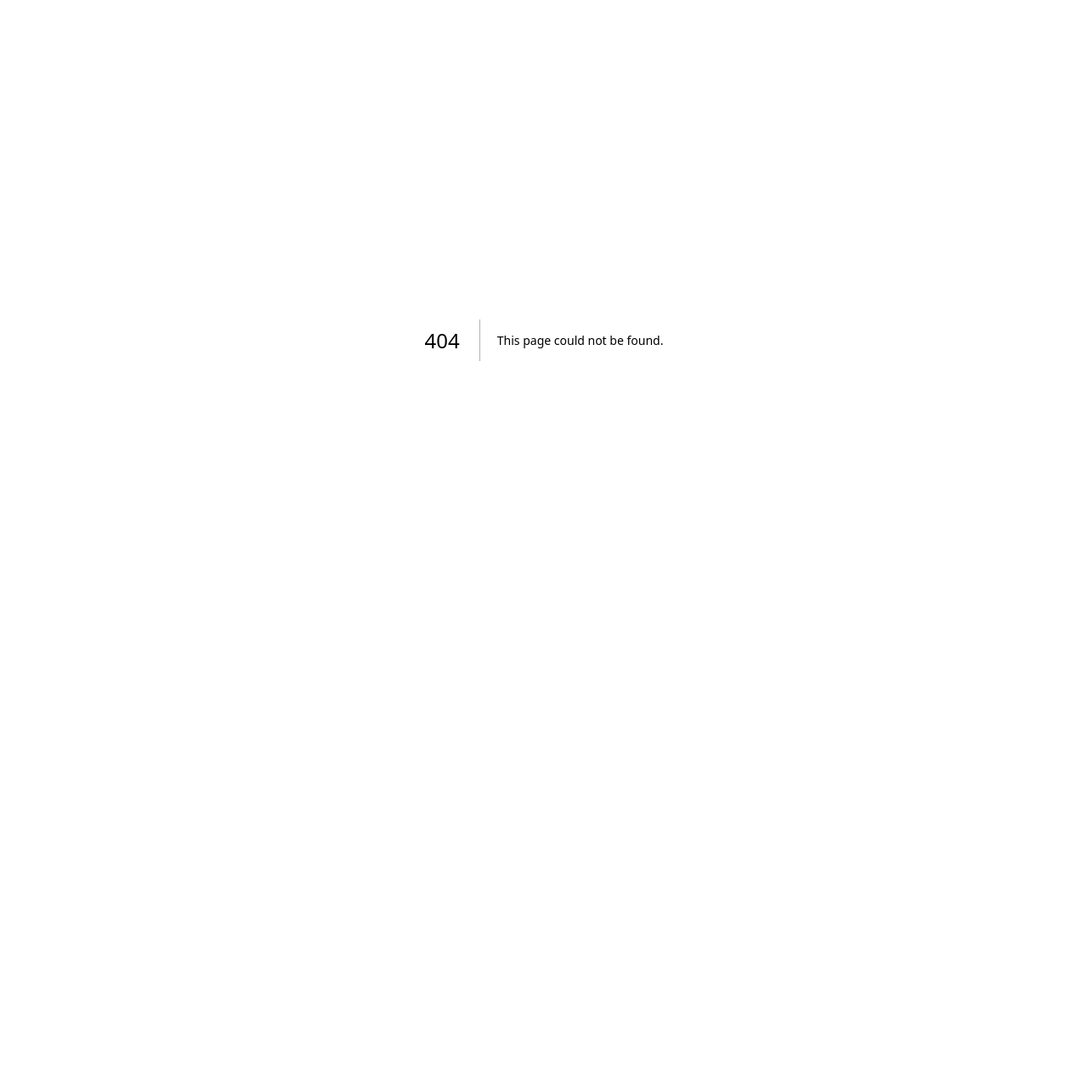
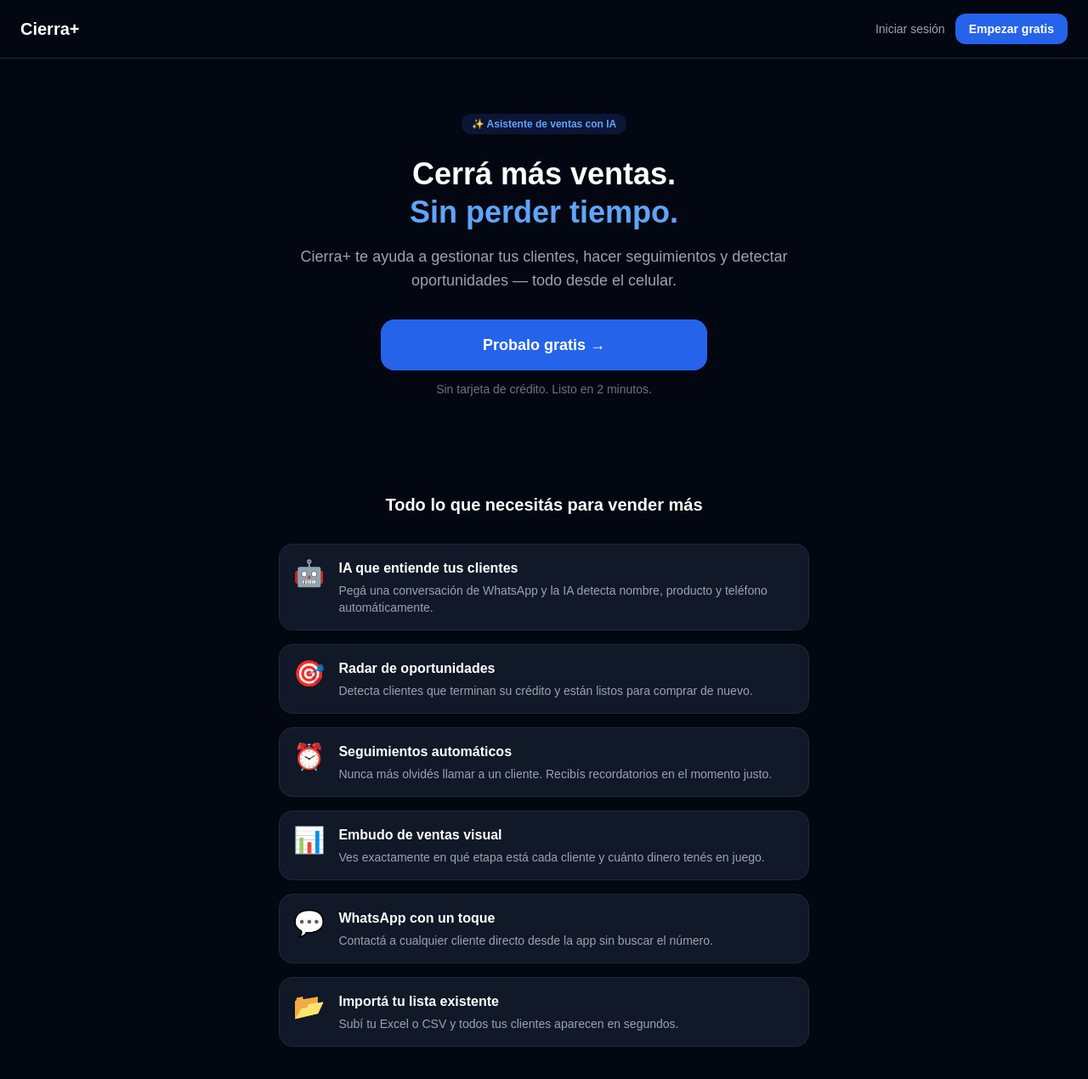
Before and after one commit to MathMontero/cierra-pro, a Next.js app: page /landing in a window 1280 px wide. Before the commit this address had no page. Shown: the top 1270 px of the page at 85% size. Before the commit the page ends 800 px from the top, so only its background shows below. Built offline with nearby package versions, Linux system fonts and the light colour scheme.

Commit message:
landing page principal

```diff
--- /dev/null
+++ b/src/app/landing/page.tsx
@@ -0,0 +1,101 @@
+'use client'
+
+export default function LandingPage() {
+  return (
+    <div className="min-h-screen bg-gray-950 text-white">
+      {/* Header */}
+      <div className="px-6 py-4 flex items-center justify-between border-b border-gray-800">
+        <h1 className="text-xl font-bold">Cierra+</h1>
+        <div className="flex gap-3">
+          <button onClick={() => window.location.href = '/login'} className="text-sm text-gray-400 hover:text-white">Iniciar sesión</button>
+          <button onClick={() => window.location.href = '/login'} className="bg-blue-600 hover:bg-blue-700 text-white text-sm font-semibold px-4 py-2 rounded-xl transition-colors">Empezar gratis</button>
+        </div>
+      </div>
+
+      {/* Hero */}
+      <div className="px-6 py-16 text-center max-w-2xl mx-auto">
+        <div className="inline-block bg-blue-900/30 text-blue-400 text-xs font-semibold px-3 py-1 rounded-full mb-6">
+          ✨ Asistente de ventas con IA
+        </div>
+        <h2 className="text-4xl font-bold mb-4 leading-tight">
+          Cerrá más ventas.<br/>
+          <span className="text-blue-400">Sin perder tiempo.</span>
+        </h2>
+        <p className="text-gray-400 text-lg mb-8">
+          Cierra+ te ayuda a gestionar tus clientes, hacer seguimientos y detectar oportunidades — todo desde el celular.
+        </p>
+        <button onClick={() => window.location.href = '/login'} className="bg-blue-600 hover:bg-blue-700 text-white font-bold px-8 py-4 rounded-2xl text-lg transition-colors w-full max-w-sm">
+          Probalo gratis →
+        </button>
+        <p className="text-gray-500 text-sm mt-3">Sin tarjeta de crédito. Listo en 2 minutos.</p>
+      </div>
+
+      {/* Features */}
+      <div className="px-6 py-12 max-w-2xl mx-auto">
+        <h3 className="text-center text-xl font-bold mb-8">Todo lo que necesitás para vender más</h3>
+        <div className="grid grid-cols-1 gap-4">
+          {[
+            { emoji: '🤖', title: 'IA que entiende tus clientes', desc: 'Pegá una conversación de WhatsApp y la IA detecta nombre, producto y teléfono automáticamente.' },
+            { emoji: '🎯', title: 'Radar de oportunidades', desc: 'Detecta clientes que terminan su crédito y están listos para comprar de nuevo.' },
+            { emoji: '⏰', title: 'Seguimientos automáticos', desc: 'Nunca más olvidés llamar a un cliente. Recibís recordatorios en el momento justo.' },
+            { emoji: '📊', title: 'Embudo de ventas visual', desc: 'Ves exactamente en qué etapa está cada cliente y cuánto dinero tenés en juego.' },
+            { emoji: '💬', title: 'WhatsApp con un toque', desc: 'Contactá a cualquier cliente directo desde la app sin buscar el número.' },
+            { emoji: '📂', title: 'Importá tu lista existente', desc: 'Subí tu Excel o CSV y todos tus clientes aparecen en segundos.' },
+          ].map((f, i) => (
+            <div key={i} className="bg-gray-900 rounded-2xl p-4 border border-gray-800 flex items-start gap-4">
+              <span className="text-3xl">{f.emoji}</span>
+              <div>
+                <p className="text-white font-semibold">{f.title}</p>
+                <p className="text-gray-400 text-sm mt-1">{f.desc}</p>
+              </div>
+            </div>
+          ))}
+        </div>
+      </div>
+
+      {/* Pricing */}
+      <div className="px-6 py-12 max-w-2xl mx-auto">
+        <h3 className="text-center text-xl font-bold mb-2">Un solo plan. Sin sorpresas.</h3>
+        <p className="text-center text-gray-400 text-sm mb-8">Todo incluido por un precio fijo mensual.</p>
+        <div className="bg-gray-900 rounded-2xl p-6 border-2 border-blue-500 relative">
+          <div className="absolute -top-3 left-1/2 transform -translate-x-1/2 bg-blue-600 text-white text-xs font-bold px-4 py-1 rounded-full">
+            MÁS POPULAR
+          </div>
+          <div className="text-center mb-6">
+            <p className="text-gray-400 text-sm">Cierra+ PRO</p>
+            <p className="text-4xl font-bold mt-1">$500<span className="text-lg text-gray-400">/MES 20 LOGINS POR EMPRESA!</span></p>
+          </div>
+          <div className="space-y-3 mb-6">
+            {[
+              'Clientes ilimitados',
+              'IA para detectar clientes',
+              'Radar de oportunidades',
+              'Seguimientos y recordatorios',
+              'Embudo de ventas',
+              'Importación Excel/CSV',
+              'Estadísticas completas',
+              'Soporte por WhatsApp',
+            ].map((f, i) => (
+              <div key={i} className="flex items-center gap-2">
+                <span className="text-green-400 text-sm">✓</span>
+                <span className="text-gray-300 text-sm">{f}</span>
+              </div>
+            ))}
+          </div>
+          <button onClick={() => window.location.href = '/login'} className="w-full bg-blue-600 hover:bg-blue-700 text-white font-bold py-4 rounded-2xl transition-colors">
+            Empezar ahora →
+          </button>
+        </div>
+      </div>
+
+      {/* CTA final */}
+      <div className="px-6 py-12 text-center bg-gray-900 border-t border-gray-800">
+        <h3 className="text-2xl font-bold mb-2">¿Listo para vender más?</h3>
+        <p className="text-gray-400 mb-6">Únite a los vendedores que ya usan Cierra+</p>
+        <button onClick={() => window.location.href = '/login'} className="bg-blue-600 hover:bg-blue-700 text-white font-bold px-8 py-4 rounded-2xl text-lg transition-colors">
+          Empezar gratis →
+        </button>
+      </div>
+    </div>
+  )
+}
--- a/src/app/page.tsx
+++ b/src/app/page.tsx
@@ -1,5 +1,9 @@
-import { redirect } from 'next/navigation'
+'use client'
+import { useEffect } from 'react'
 
 export default function Home() {
-  redirect('/login')
+  useEffect(() => {
+    window.location.href = '/landing'
+  }, [])
+  return null
 }
```
